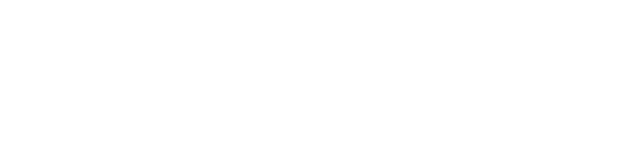
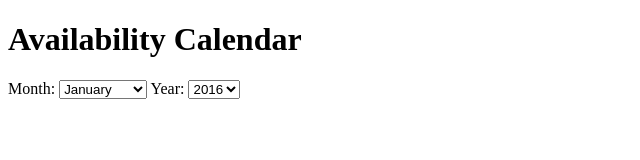
Before and after one commit to RetWolf/JavascriptSE251, a plain HTML site: page Week4/EventCalendar/index.html in a window 1280 px wide. Shown: the whole page, without its empty margins (0-640 px from the left). Drawn offline with Linux system fonts and the light colour scheme.

Commit message:
added initial HTML to calendar page

```diff
--- a/Week4/EventCalendar/index.html
+++ b/Week4/EventCalendar/index.html
@@ -7,6 +7,32 @@
   <title>Event Calendar</title>
 </head>
 <body>
-
+  <h1>Availability Calendar</h1>
+  <label for="select_Month">
+    Month:
+    <select name="Month" id="select_Month">
+      <option value="January">January</option>
+      <option value="February">February</option>
+      <option value="March">March</option>
+      <option value="April">April</option>
+      <option value="May">May</option>
+      <option value="June">June</option>
+      <option value="July">July</option>
+      <option value="August">August</option>
+      <option value="September">September</option>
+      <option value="October">October</option>
+      <option value="November">November</option>
+      <option value="December">December</option>
+    </select>
+  </label>
+  <label for="select_Year">
+    Year:
+    <select name="Year" id="select_Year">
+      <option value="2016">2016</option>
+      <option value="2017">2017</option>
+      <option value="2018">2018</option>
+      <option value="2019">2019</option>
+    </select>
+  </label>
 </body>
 </html>
```
